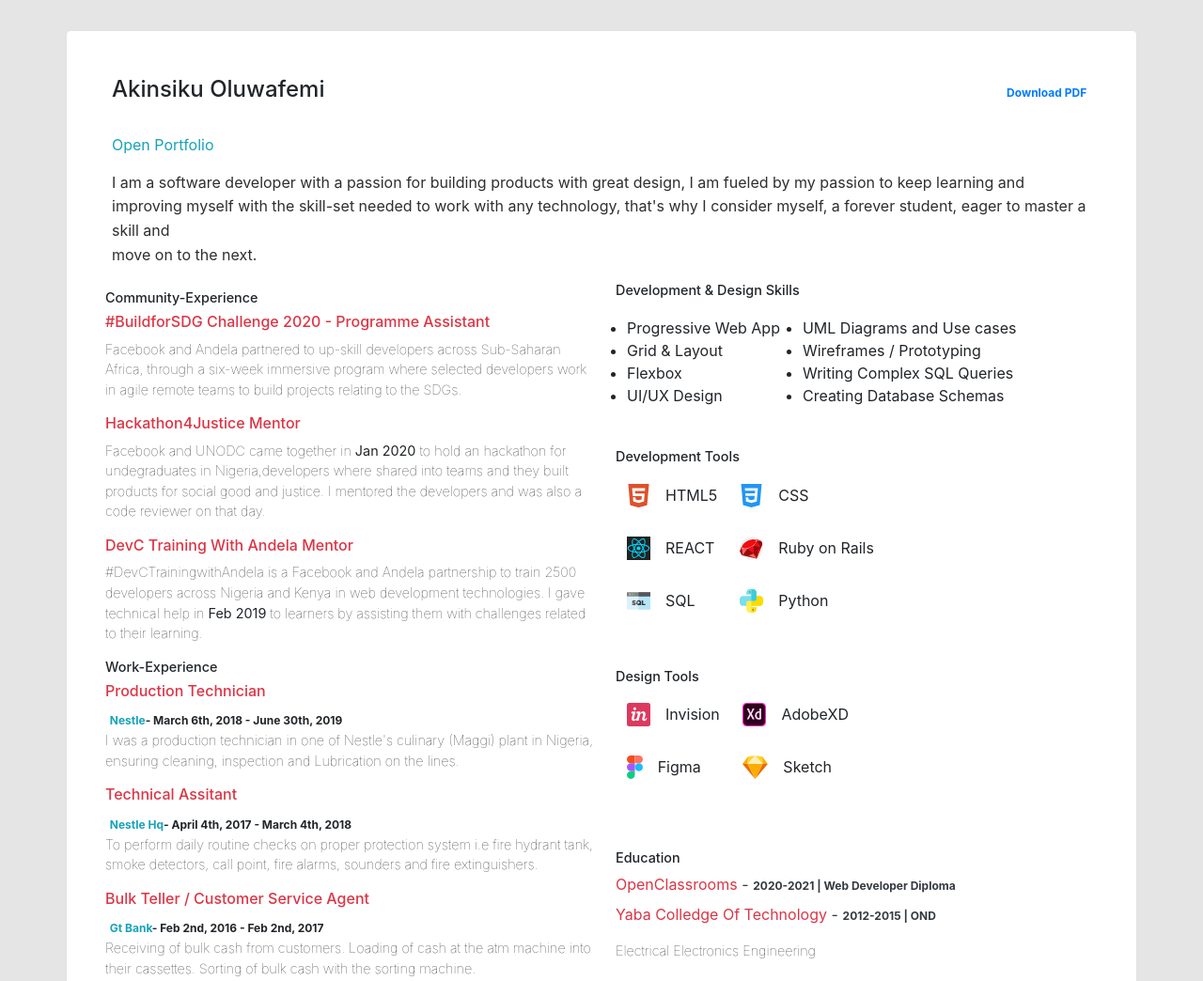
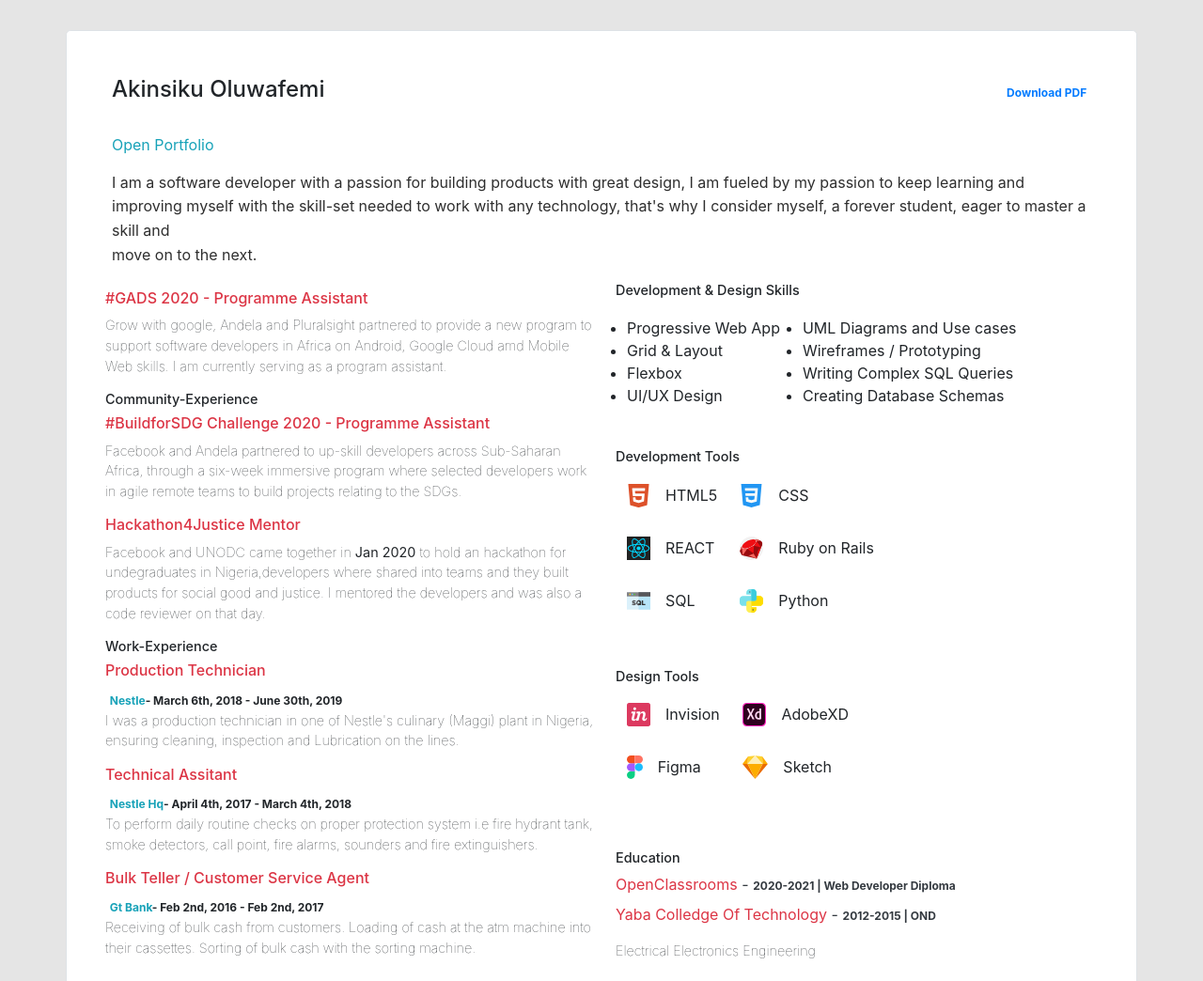
Before and after one commit to akinsikuoluwafemi/resume, a plain HTML site: page index.html in a window 1280 px wide. Shown: the top 1044 px of the page at 94% size. Drawn offline with nearby package versions, Linux system fonts and the light colour scheme.

Commit message:
Add gads2020 community experience

```diff
--- a/index.html
+++ b/index.html
@@ -44,6 +44,13 @@
         <div class="row">
 
             <div class="col col-lg-6 p-2  ">
+                <div>
+                    <h6 class="item__job text-danger">#GADS 2020 - Programme Assistant </h6>
+                    <p class="item__description">Grow with google, Andela and Pluralsight partnered to provide a new program to support
+                        software developers in Africa on Android, Google Cloud amd Mobile Web skills. I am currently serving as a
+                        program assistant.</p>
+
+                </div>
 
                 <div>
                     <h5 class="item__header">Community-Experience</h5>
@@ -57,6 +64,7 @@
                     </p>
 
                 </div>
+
                 <div>
                     <h6 class="item__job text-danger">Hackathon4Justice Mentor</h6>
                     <p class="item__description">Facebook and UNODC came together in <strong>Jan 2020</strong> to hold
@@ -68,16 +76,7 @@
                         also a code reviewer on that day.
                     </p>
                 </div>
-                <div>
-                    <h6 class="item__job text-danger">DevC Training With Andela Mentor</h6>
-                    <p class="item__description">#DevCTrainingwithAndela is a Facebook and Andela partnership to train
-                        2500
-                        developers
-                        across Nigeria and Kenya in web
-                        development technologies. I gave technical help in <strong>Feb 2019</strong> to learners by
-                        assisting them with challenges related to their learning.</p>
 
-                </div>
 
                 <!-- here -->
                 <div>
```
